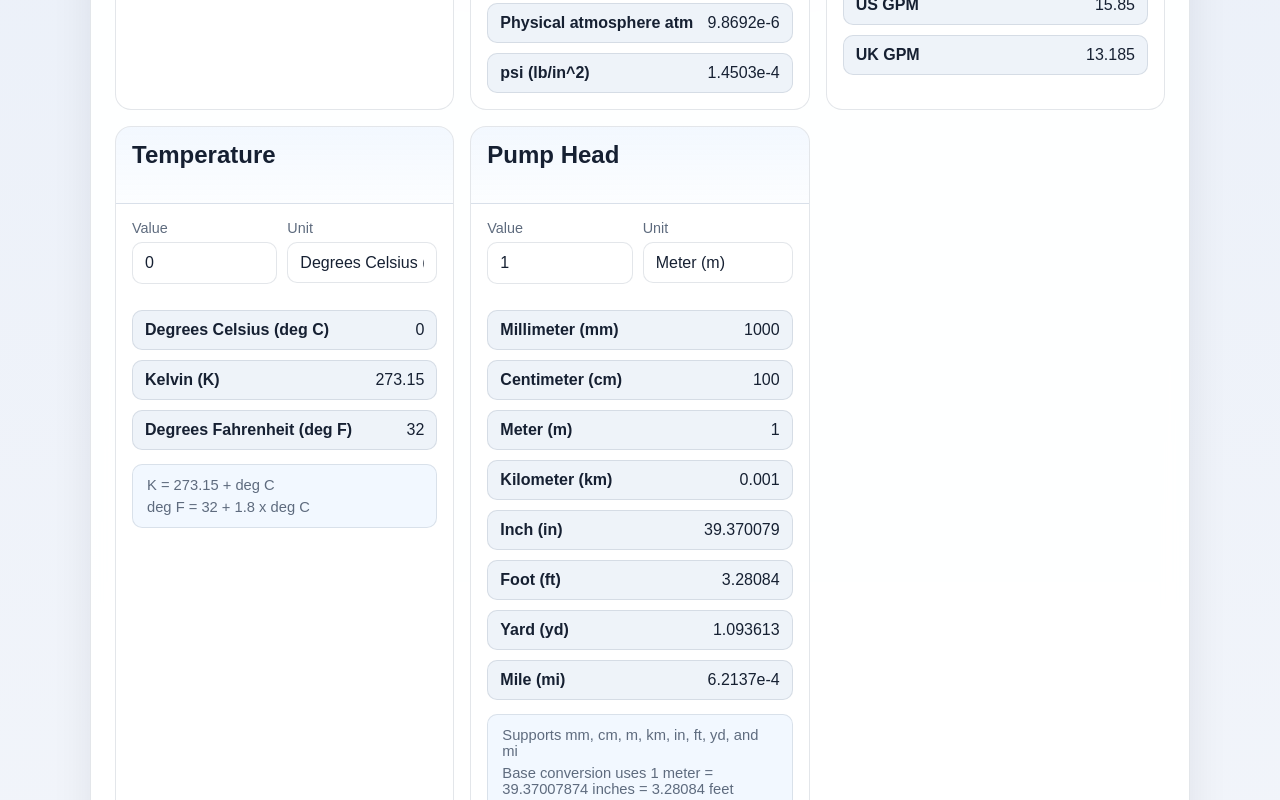
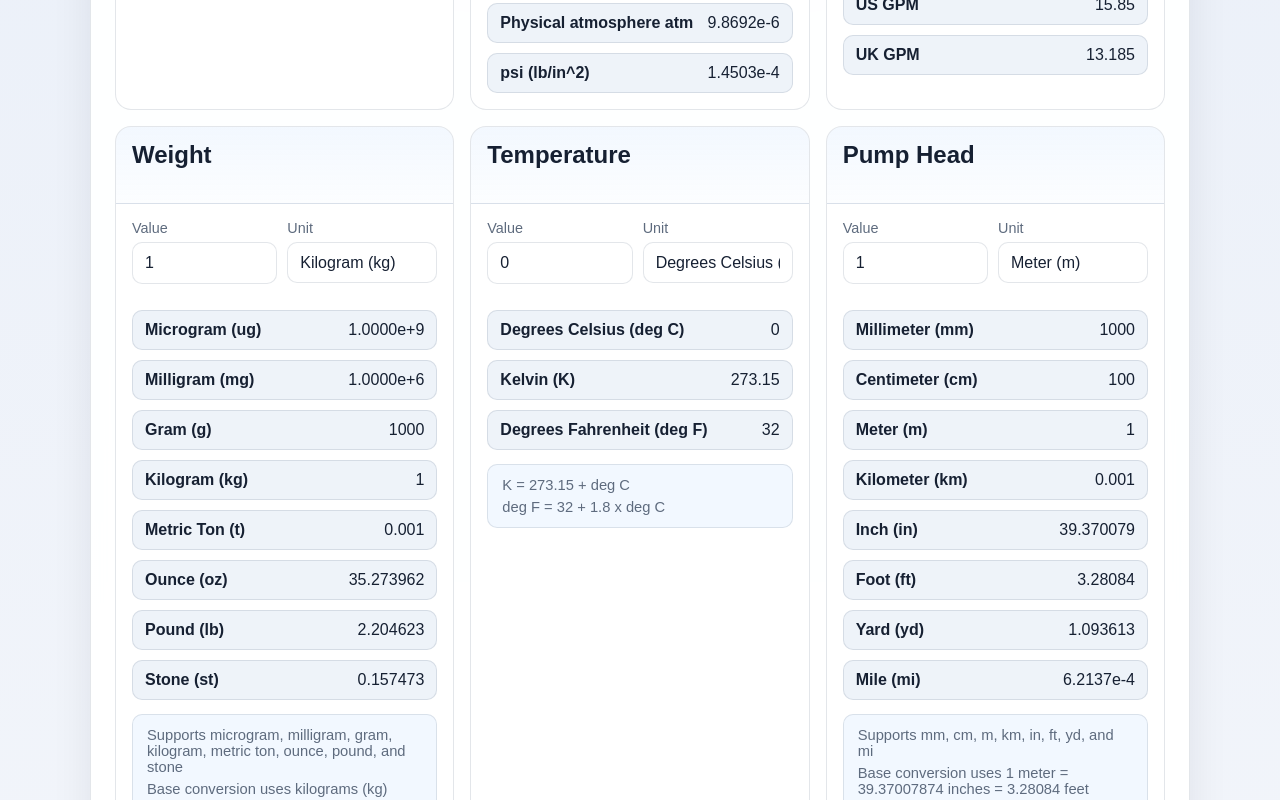
Before and after one commit to a95123hsu/HPGUnitConverter, a React (Vite) app: page / in a window 1280 px wide. Shown: the part 660-1460 px from the top of the page. Built offline with nearby package versions, Linux system fonts and the light colour scheme.

Commit message:
Add weight conversion section

```diff
--- a/src/App.jsx
+++ b/src/App.jsx
@@ -106,6 +106,58 @@ const converterGroups = [
         label: "UK GPM",
         toBase: (value) => value / 13.185,
         fromBase: (value) => value * 13.185
+      }
+    }
+  },
+  {
+    id: "weight",
+    title: "Weight",
+    initialValue: "1",
+    initialUnit: "kg",
+    formula: [
+      "Supports microgram, milligram, gram, kilogram, metric ton, ounce, pound, and stone",
+      "Base conversion uses kilograms (kg)"
+    ],
+    units: {
+      microgram: {
+        label: "Microgram (ug)",
+        toBase: (value) => value / 1000000000,
+        fromBase: (value) => value * 1000000000
+      },
+      milligram: {
+        label: "Milligram (mg)",
+        toBase: (value) => value / 1000000,
+        fromBase: (value) => value * 1000000
+      },
+      gram: {
+        label: "Gram (g)",
+        toBase: (value) => value / 1000,
+        fromBase: (value) => value * 1000
+      },
+      kg: {
+        label: "Kilogram (kg)",
+        toBase: (value) => value,
+        fromBase: (value) => value
+      },
+      metricTon: {
+        label: "Metric Ton (t)",
+        toBase: (value) => value * 1000,
+        fromBase: (value) => value / 1000
+      },
+      ounce: {
+        label: "Ounce (oz)",
+        toBase: (value) => value * 0.028349523125,
+        fromBase: (value) => value / 0.028349523125
+      },
+      pound: {
+        label: "Pound (lb)",
+        toBase: (value) => value * 0.45359237,
+        fromBase: (value) => value / 0.45359237
+      },
+      stone: {
+        label: "Stone (st)",
+        toBase: (value) => value * 6.35029318,
+        fromBase: (value) => value / 6.35029318
       }
     }
   },
```
